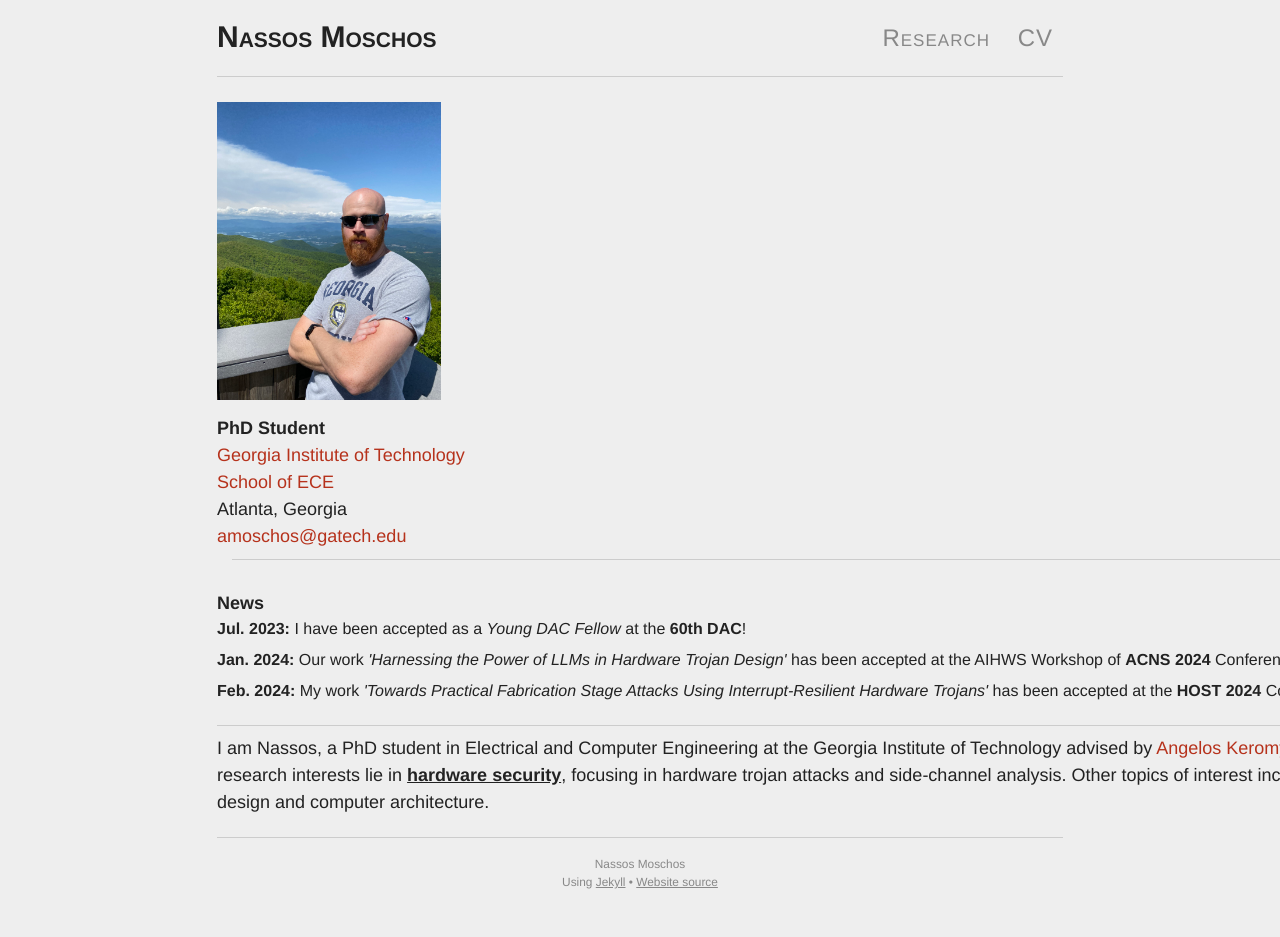
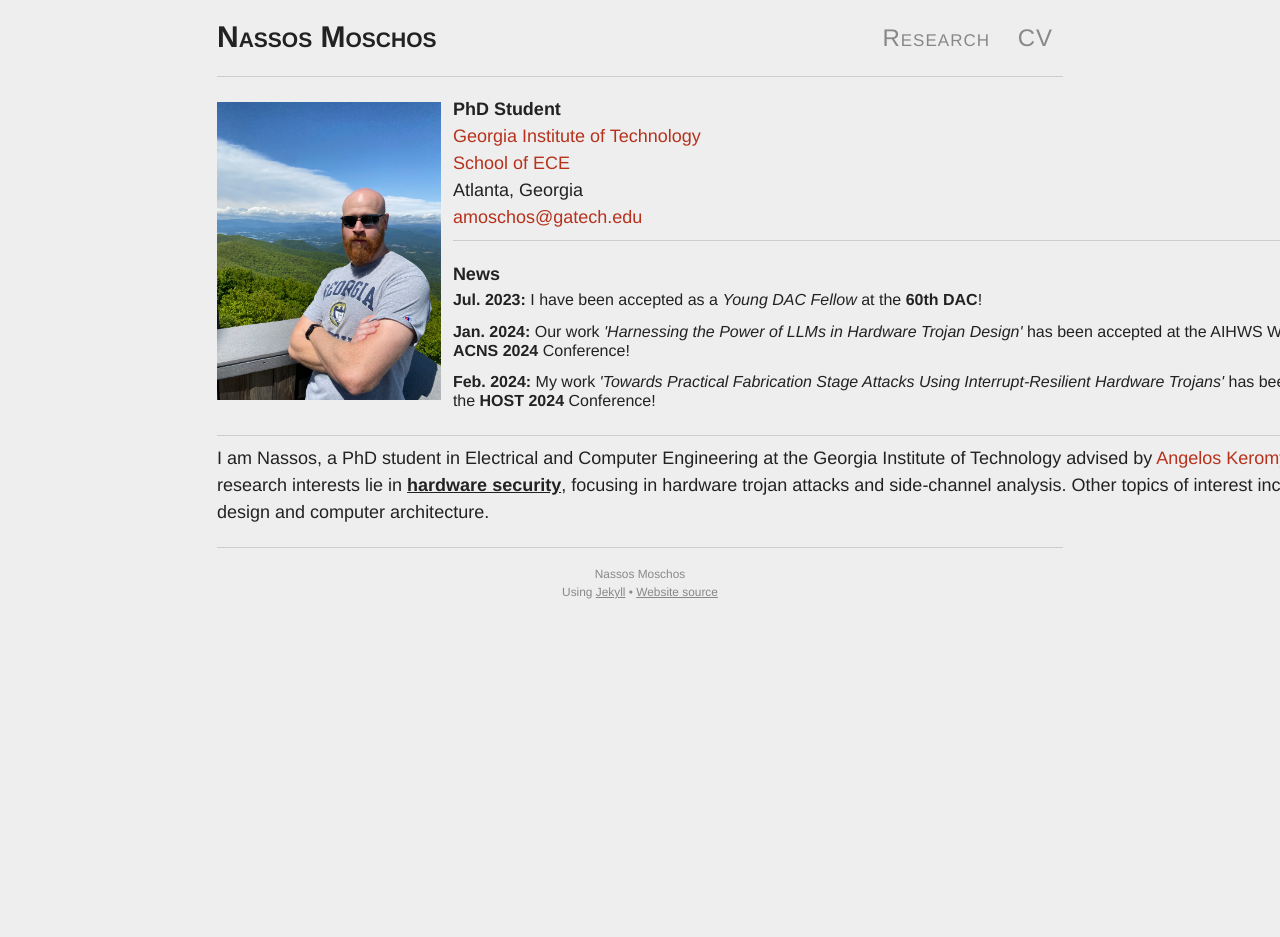
Before and after one commit to 0ena/0ena.github.io, a Jekyll site: the page built from index.md, in a window 1280 px wide. Built offline with Jekyll 4.4.1, drawn with Linux system fonts in a browser that asks for light colours; nearby versions of some CDN libraries; library files that are not in the unit come from our copies; after the commit the page ends 900 px from its top, so only the background shows below that.

Commit message:
Update page.html

```diff
--- a/_layouts/page.html
+++ b/_layouts/page.html
@@ -7,20 +7,14 @@ layout: default
             <div class="col-4 bio-column">
                 <h5></h5>
                 {% include image.html url="images/mountains.JPEG" caption="" width="224px" align="left" %}
-            </div>
-        </div>
-        <div class="row">
-            <div class="col-4 bio-column">
+
                 <b>PhD Student</b> <br>
                 <a href="https://www.gatech.edu/" target="_blank">Georgia Institute of Technology</a> <br>
                 <a href="https://ece.gatech.edu/" target="_blank">School of ECE</a> <br>
                 Atlanta, Georgia <br>
                 <a href="mailto:amoschos@gatech.edu">amoschos@gatech.edu</a>
-            </div>
-        </div>
+
                 <hr>
-        <div class="row">
-            <div class="col-4 bio-column">
                 <h4>News</h4>
                 <div class="news">
                     {% for item in site.data.news %}
@@ -28,15 +22,6 @@ layout: default
                     {% endfor %}
                 </div>
         </div>
-<!--
-            <hr>
-            <h5>Teaching</h5>
-            <div class="teaching">
-                {% for class in site.data.classes %}
-                <div class="entry"><b>{{class.term}}:</b> <a href="{{class.link}}" target="_blank">{{class.listing}} - {{class.title}}</a><br></div>
-                {% endfor %}
-            </div>
--->
         <div class="col-4 border-left">
             {{ content }}
         </div>
```
Lines whose indentation alone changed are shown as unchanged.
